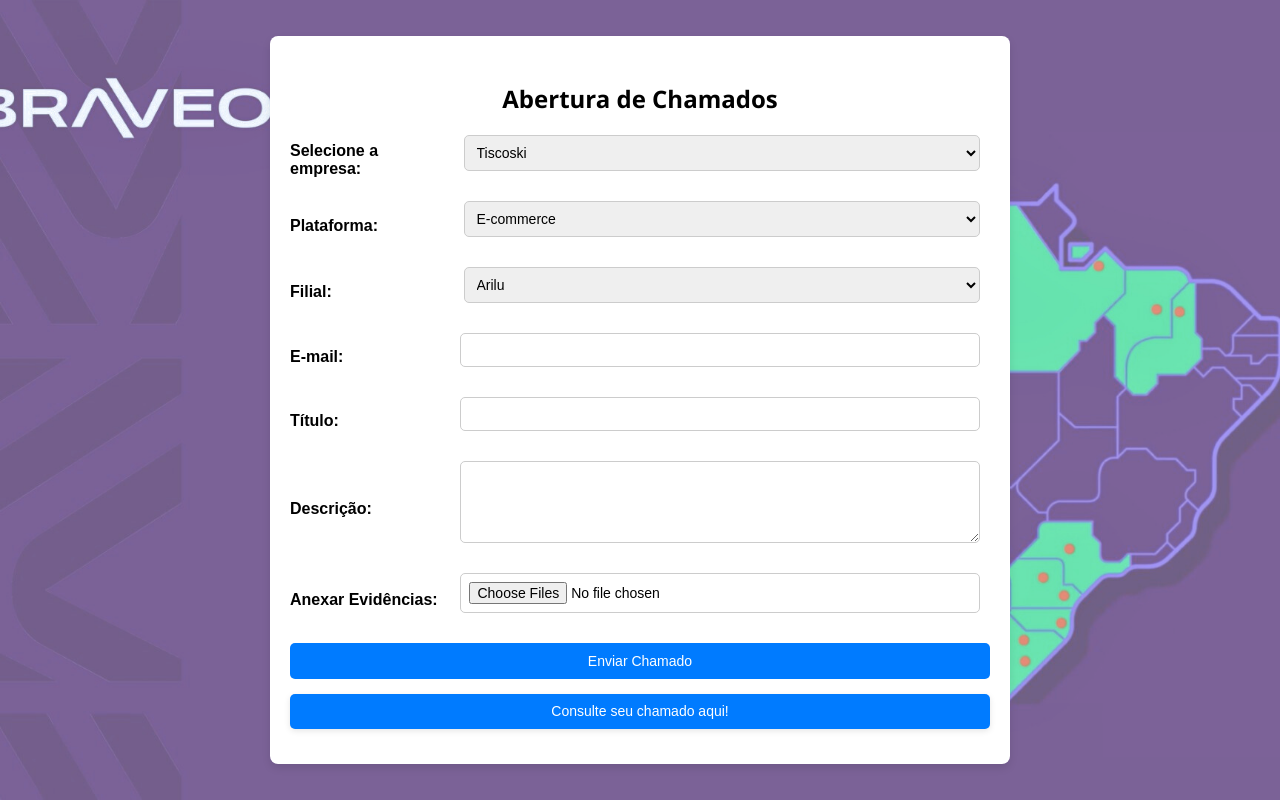
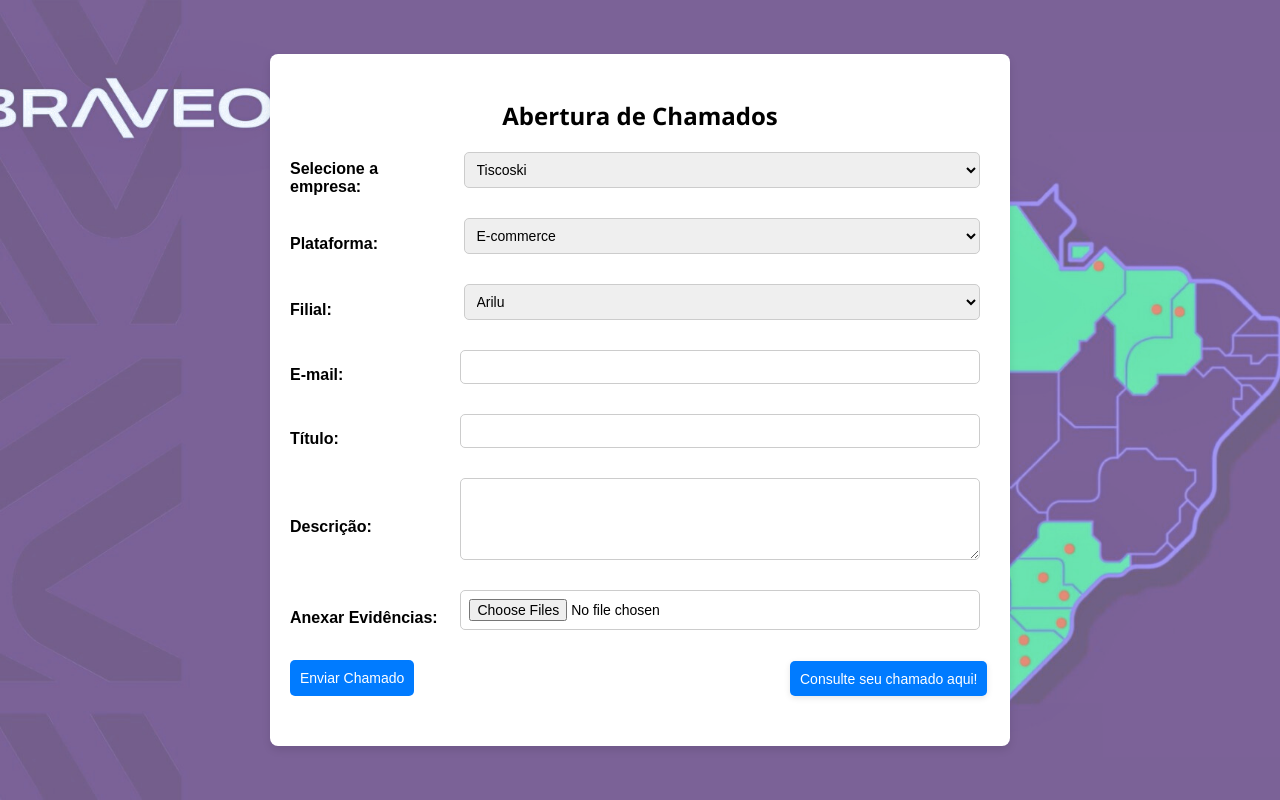
Before and after one commit to JWillian00/chamados, a Flask app: page / in a window 1280 px wide. Run offline with Flask 3, Linux system fonts and the light colour scheme; parts of the project's set-up code (start-up, migrations or seed data) failed here and were passed over; some libraries are stand-ins or nearby versions.

Commit message:
Update index.html

```diff
--- a/templates/index.html
+++ b/templates/index.html
@@ -391,6 +391,26 @@
             width: 310px;
             height: 30px;
         }
+        .form-group.botao-container {
+            width: auto;  /* Ajusta a largura do botão */
+            padding: 5;
+            font-size: 14px;
+            margin-bottom: 15px;
+            margin-top: -65px;
+            margin-left: 500px;
+            cursor: pointer;
+        }
+
+        .form-group button {
+            width: auto;  /* Ajusta a largura do botão */
+            padding: 10px;
+            font-size: 14px;
+            cursor: pointer;
+        }
+
+        .form-group button:hover {
+            background-color: #0056b3;
+        }
 
     </style>
 </head>
@@ -472,9 +492,13 @@
             </div>
             <div id="image-preview-container"></div>
 
+            <div class="form-group">
             <button id="btnEnviar" type="submit">Enviar Chamado</button>
+            </div>
         </form>
+        <div class="form-group botao-container">
         <button class="popup-btn" onclick="openPopup()">Consulte seu chamado aqui!</button>
+        </div>
 
         <!-- Popup -->
         <div class="popup-overlay" id="popup-overlay"></div>
```
